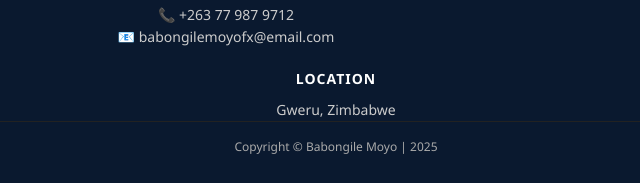
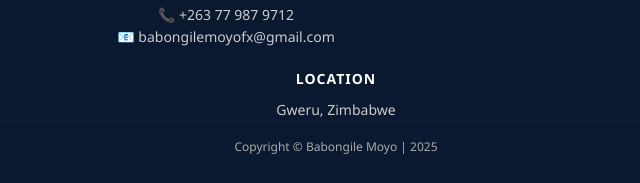
Before and after one commit to babomcodes/Babo-Portfolio, a plain HTML site: page index.html in a window 1280 px wide. Shown: the part 1471-1654 px from the top of the page, 304-944 px from the left. Drawn offline with Linux system fonts and the light colour scheme.

Commit message:
Update index.html

```diff
--- a/index.html
+++ b/index.html
@@ -198,7 +198,7 @@
         <h3>CONTACT</h3>
         <p>📞 +263 77 134 3564</p>
         <p>📞 +263 77 987 9712</p>
-        <p>📧 babongilemoyofx@email.com</p>
+        <p>📧 babongilemoyofx@gmail.com</p>
       </div>
 
       <div class="social">
```
